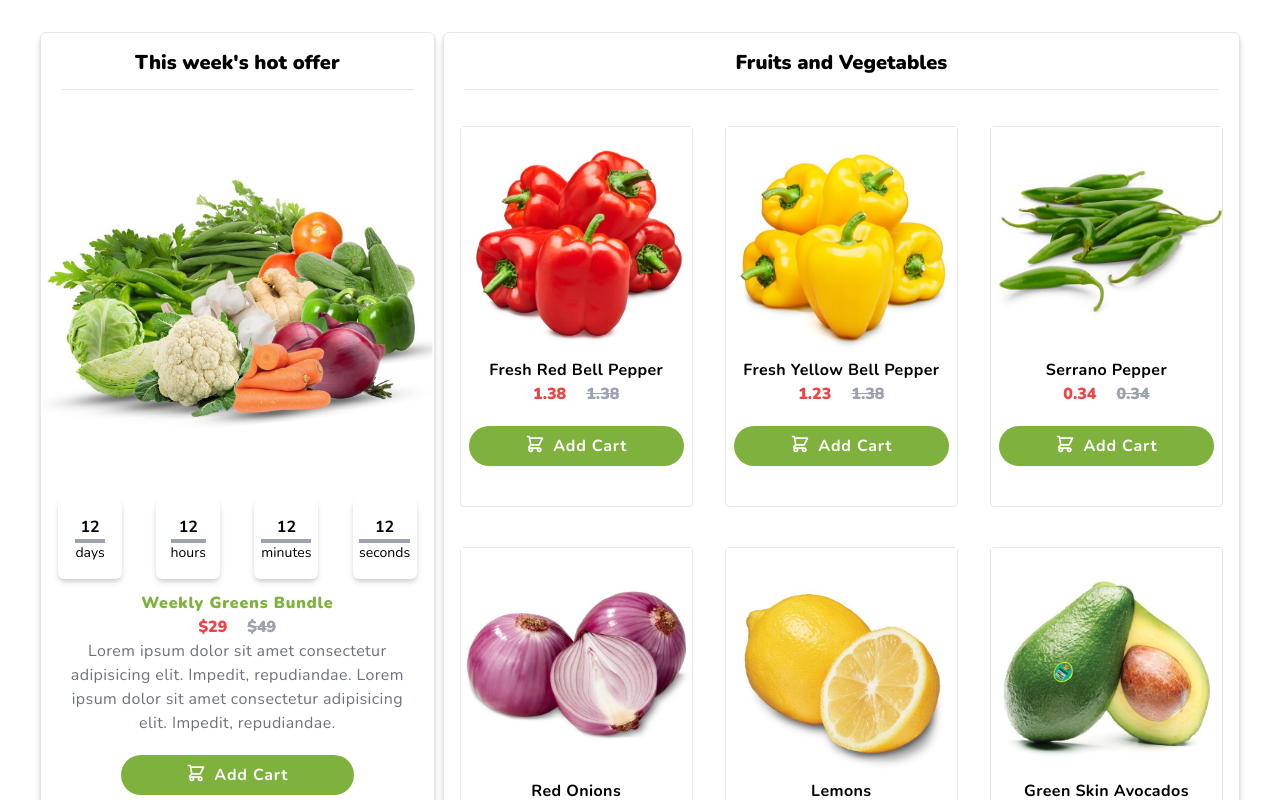
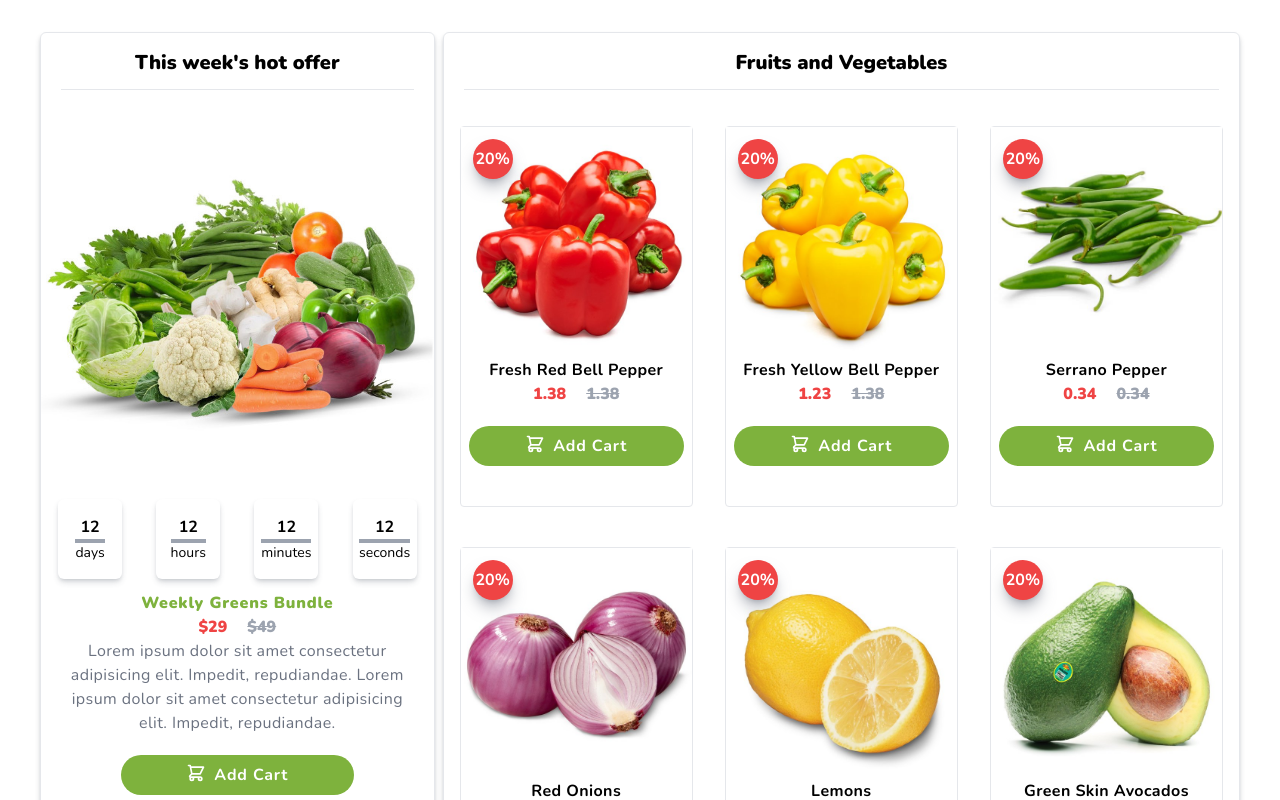
Before and after one commit to rimoza/grocerry-web-app, a React (Create React App) app: page / in a window 1280 px wide. Shown: the part 720-1520 px from the top of the page. Built offline with nearby package versions, Linux system fonts and the light colour scheme.

Commit message:
Add discount

```diff
--- a/src/components/Products/products.jsx
+++ b/src/components/Products/products.jsx
@@ -14,7 +14,7 @@
   img,
 }) => {
   return (
-    <div className=" border rounded flex flex-col  mx-4 my-5">
+    <div className=" border rounded flex flex-col  mx-4 my-5 relative">
       <div className="">
         <img src={img} alt="" />
       </div>
@@ -23,6 +23,9 @@
         <span className="text-red-500 ">{price}</span>
         <span className="text-gray-400 line-through">{originalPrice}</span>
       </p>
+      <div className="absolute top-3 left-3 rounded-full w-10 h-10 flex justify-center items-center bg-red-500 shadow-lg hover:shadow-2xl shadow-gray-500/50">
+        <span className=" text-white  font-bold">20%</span>
+      </div>
       <div className={classes.btn_container_right}>
         <ShoppingCartIcon width={20} height={20} />
         <button className="tracking-wider font-bold">Add Cart</button>
```
